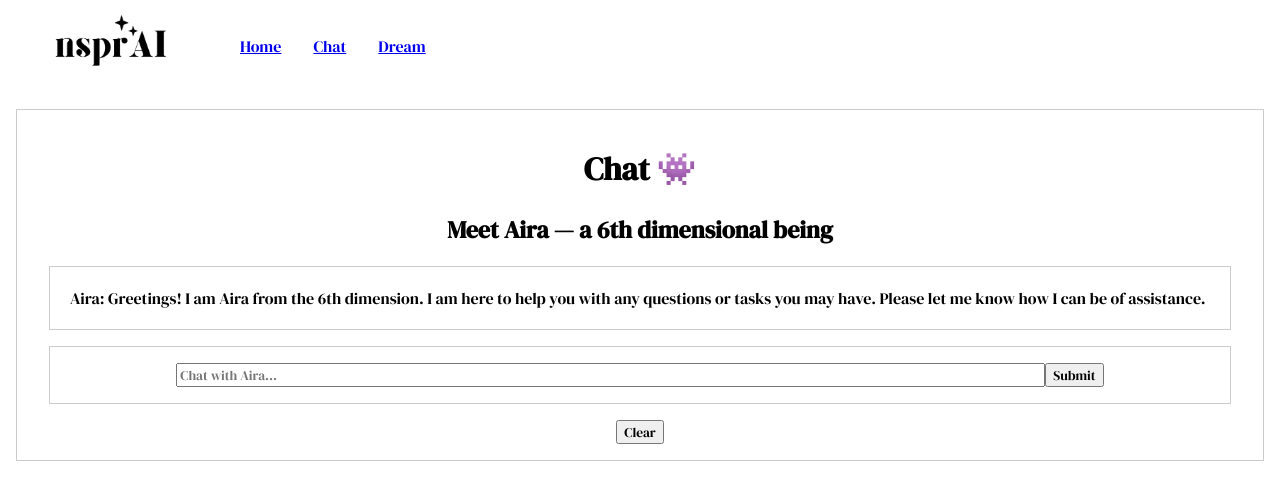
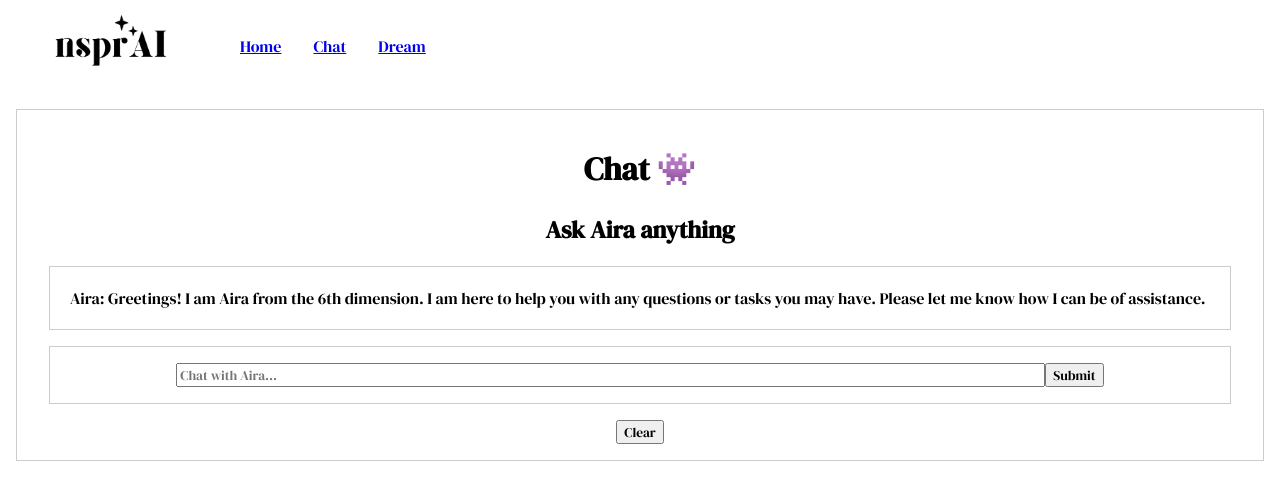
Before and after one commit to bitcraft3r/game-genie-ai, a React (Create React App) app in the folder app/client/: page /chat in a window 1280 px wide. Shown: the top 500 px of the page. Built offline with nearby package versions, Linux system fonts and the light colour scheme.

Commit message:
update site meta title, and chat subtitle

```diff
--- a/app/client/public/index.html
+++ b/app/client/public/index.html
@@ -11,7 +11,7 @@
     <link rel="preconnect" href="https://fonts.googleapis.com">
     <link rel="preconnect" href="https://fonts.gstatic.com" crossorigin>
     <link href="https://fonts.googleapis.com/css2?family=DM+Serif+Display&family=Source+Code+Pro&display=swap" rel="stylesheet">
-    <title>inspireAI by Adv3nture.xyz</title>
+    <title>nsprAI by Adv3nture.xyz</title>
   </head>
   <body>
     <noscript>You need to enable JavaScript to run this app.</noscript>
--- a/app/client/src/Components/Chat.jsx
+++ b/app/client/src/Components/Chat.jsx
@@ -49,7 +49,7 @@ const Chat = () => {
                     <h1>Chat 👾</h1>
                 </div>
                 <div className="header-subtitle">
-                    <h2>Meet Aira — a 6th dimensional being</h2>
+                    <h2>Ask Aira anything</h2>
                 </div>
             </div>
             <div className="messages-container">
```
